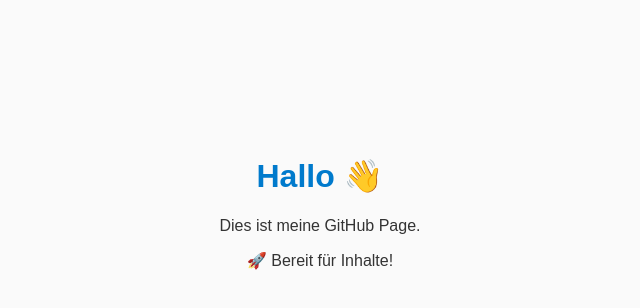
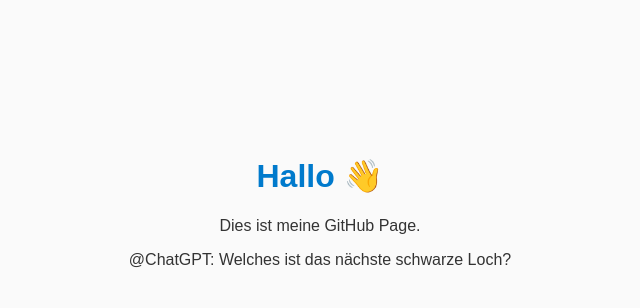
Before and after one commit to merlin-heiser/merlin-heiser.github.io, a plain HTML site: page index.html in a window 1280 px wide. Shown: the whole page, without its empty margins (320-960 px from the left). Drawn offline with Linux system fonts and the light colour scheme.

Commit message:
Auto-update 2025-11-01 23:07:37.75

```diff
--- a/index.html
+++ b/index.html
@@ -20,6 +20,6 @@
 <body>
   <h1>Hallo 👋</h1>
   <p>Dies ist meine GitHub Page.</p>
-  <p>🚀 Bereit für Inhalte!</p>
+  <p>@ChatGPT: Welches ist das nächste schwarze Loch?</p>
 </body>
 </html>
```
Also changed, not shown: 1 other file.
